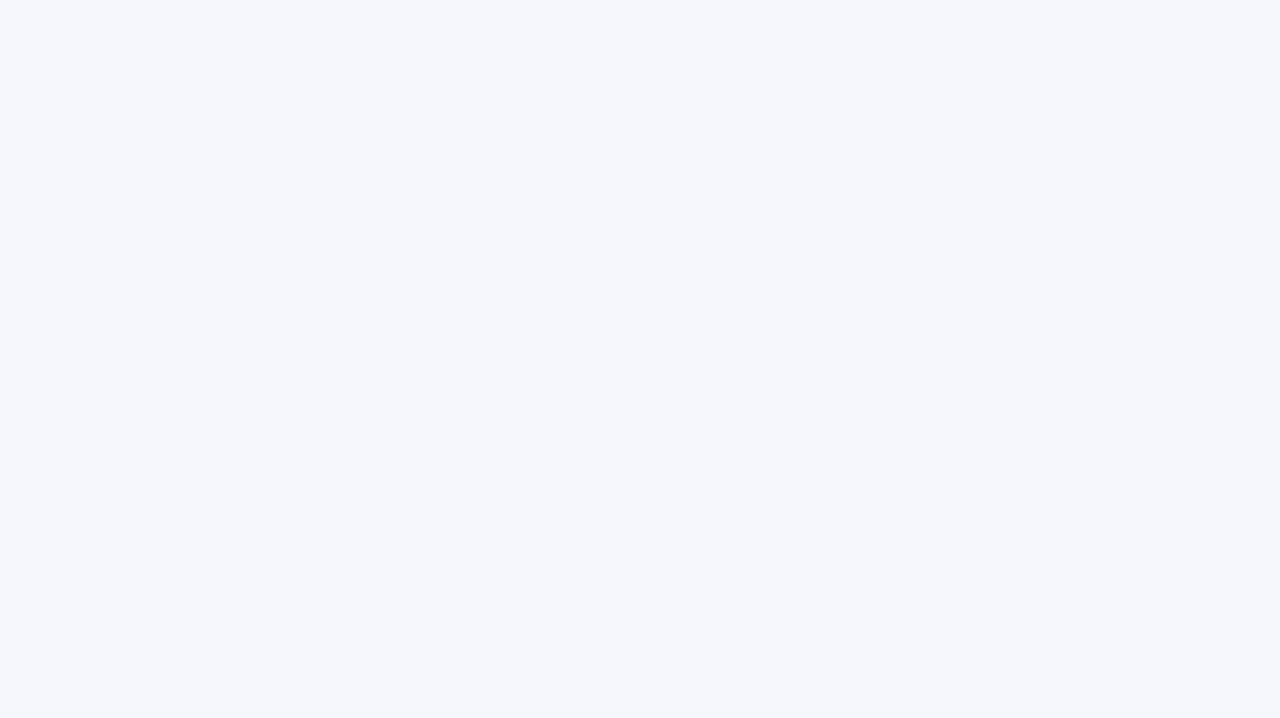
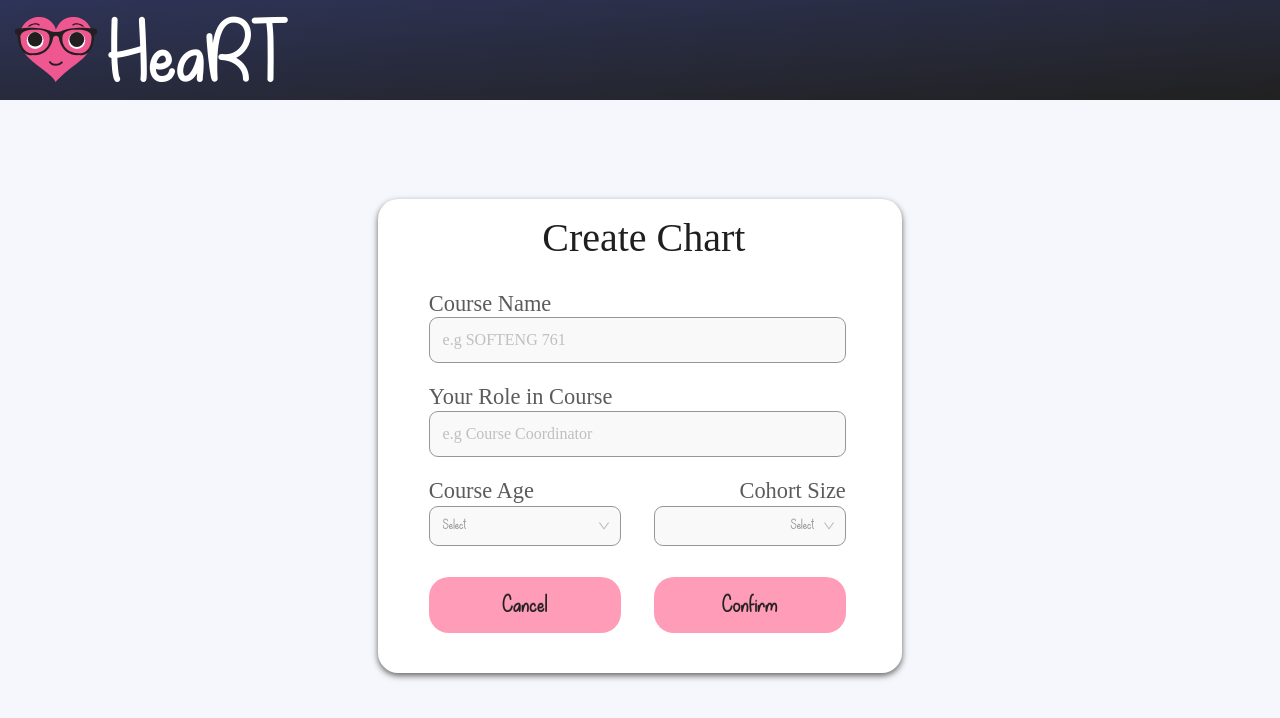
Before and after one commit to HeartUoA/HeaRT, a React (Create React App) app: page /CourseInfo in a window 1280 px wide. Shown: the top 718 px of the page. Built offline with nearby package versions, Linux system fonts and the light colour scheme.

Commit message:
feat(front-end): route play to courseinfo page and update UI style
Added courseinfo to the app.tsx, routed the play button on homepage to go to courseinfo, put
elements inside the form container

HRT-28

```diff
--- a/src/App.tsx
+++ b/src/App.tsx
@@ -2,6 +2,7 @@ import React from "react";
 import Homepage from "./pages/Homepage";
 import DisplayCards from "./pages/DisplayCards";
 import Preview from "./pages/Preview";
+import CourseInfo from "./pages/CourseInfo";
 import { BrowserRouter as Router, Route, Switch } from "react-router-dom";
 
 const App: React.FC = () => {
@@ -10,6 +11,9 @@ const App: React.FC = () => {
       <Switch>
         <Route exact path="/">
           <Homepage />
+        </Route>
+        <Route path="/CourseInfo">
+          <CourseInfo />
         </Route>
         <Route path="/DisplayCards">
           <DisplayCards />
--- a/src/pages/CourseInfo.tsx
+++ b/src/pages/CourseInfo.tsx
@@ -1,7 +1,6 @@
 import React from "react";
 
 import { Button, Input, Layout, Menu, Select, Typography } from "antd";
-import { DownOutlined } from "@ant-design/icons";
 
 import Header from "../components/Header";
 import "../styles/CourseInfo.css";
@@ -22,8 +21,8 @@ const CourseInfo: React.FC = () => {
       <Header />
 
       <Layout.Content className="Main-Container">
+        <div className="Form-Container">
           <Typography className="Create-Chart-Text">Create Chart</Typography>
-        <div className="Form-Container">
           <div>
             <div>
               <Typography className="Form-Text">Course Name</Typography>
@@ -83,22 +82,22 @@ const CourseInfo: React.FC = () => {
               </Select>
             </div>
           </div>
-        </div>
           <div className="Button-Container">
             <Button
               type="primary"
-            className="Navigation-Button"
+              className="Nav-Button Cancel-Button"
               onClick={onConfirmClick}
             >
-            <Typography className="Button-Text">Confirm</Typography>
+              <Typography className="Button-Font">Confirm</Typography>
             </Button>
             <Button
               type="primary"
-            className="Navigation-Button Cancel-Button"
+              className="Nav-Button"
               onClick={onCancelClick}
             >
-            <Typography className="Button-Text">Cancel</Typography>
+              <Typography className="Button-Font">Cancel</Typography>
             </Button>
+          </div>
         </div>
       </Layout.Content>
     </div>
--- a/src/pages/Homepage.tsx
+++ b/src/pages/Homepage.tsx
@@ -11,7 +11,7 @@ type RouterProps = RouteComponentProps;
 
 const Homepage: React.FC<RouteComponentProps> = (props) => {
   const onPlayClick = () => {
-    props.history.push("/DisplayCards");
+    props.history.push("/CourseInfo");
   };
   const [showInstructions, setShowInstructions] = useState(false);
 
--- a/src/styles/CourseInfo.css
+++ b/src/styles/CourseInfo.css
@@ -18,19 +18,24 @@
 .Create-Chart-Text {
   font-family: "ABeeZee";
   color: #1f1f1f;
-  font-size: 6vh;
+  font-size: 5vh;
   font-weight: normal;
-  margin: 0vh 0px 4vh 0px;
+  text-align: center;
+  margin-left: -2.6vw;
+  margin-top: -2vh;
+  margin-bottom: 2vh;
 }
 
 .Form-Container {
-  height: 41vh;
+  display: flex;
+  flex-direction: column;
+  align-content: center;
   width: 41vw;
   background: white;
   text-align: left;
   border-radius: 1.57vw;
   box-shadow: 0px 0.33vh 0.8vh #646464;
-  padding: 4vh 0.8% 0px 4%;
+  padding: 3vh 0.8% 0px 4%;
 }
 
 .Form-Text {
@@ -69,7 +74,7 @@
 
 .Selector {
   margin-top: 0.3vh;
-  width: 11vw;
+  width: 15vw;
   height: 5vh;
 }
 
@@ -119,16 +124,17 @@
   flex-direction: row;
   align-content: space-between;
   position: relative;
-  height: 16.3vh;
-  width: 41vw;
-  padding-top: 6vh;
+  height: 13vh;
+  width: 90%;
+  padding-top: 1vh;
+  background-color: transparent;
 }
 
-.Navigation-Button {
-  height: 10vh;
-  width: 18vw;
-  box-shadow: 0px 0.33vh 0.8vh #646464;
+.Nav-Button {
+  height: 7vh;
+  width: 15vw;
   text-align: center;
+  box-shadow: 0px 0px 0px 0px;
 }
 
 .Cancel-Button {
@@ -136,6 +142,6 @@
   right: 0;
 }
 
-.Button-Text {
-  font-size: 4vh;
+.Button-Font {
+  font-size: 3.5vh;
 }
```
Lines whose indentation alone changed are shown as unchanged.
